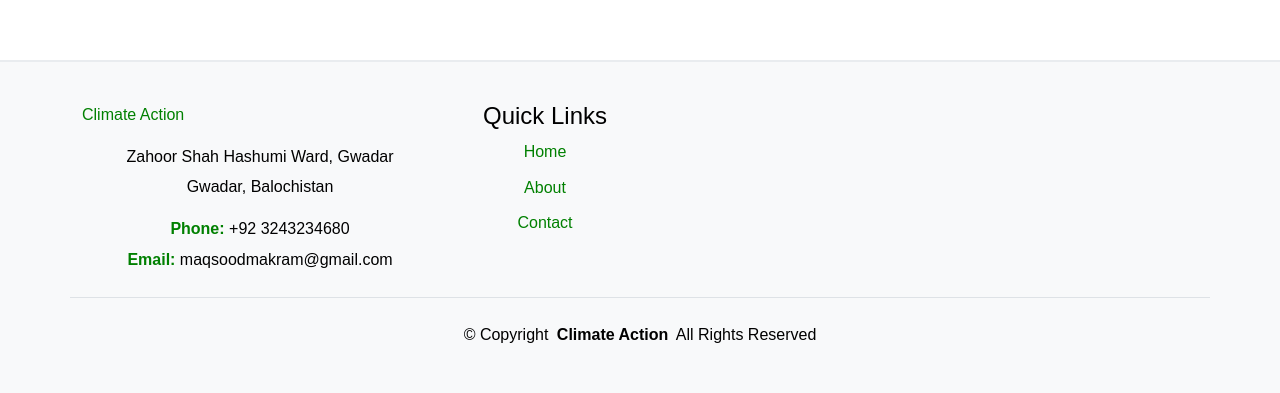
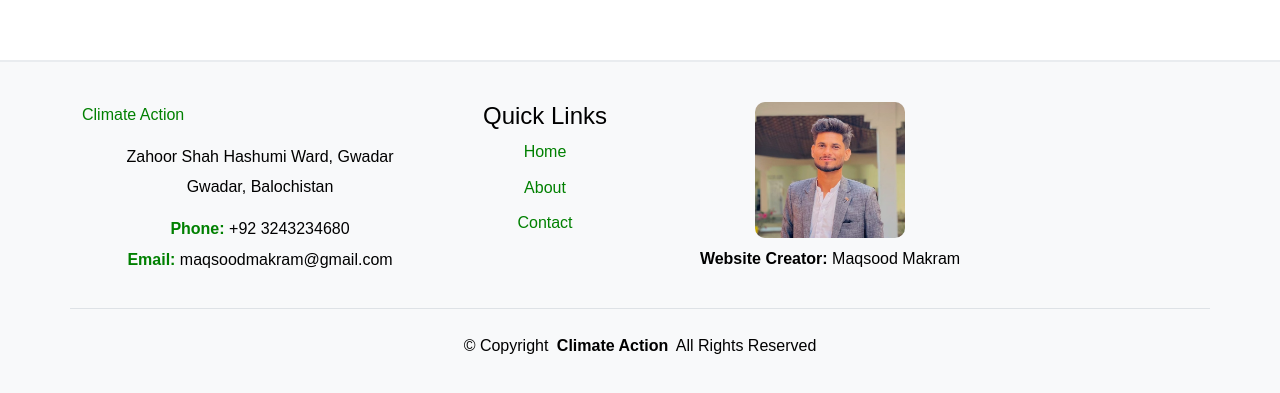
Before and after one commit to maqsoodakram/climates, a plain HTML site: page index.html in a window 1280 px wide. Shown: the part 2717-3110 px from the top of the page. Drawn offline with nearby package versions, Linux system fonts and the light colour scheme.

Commit message:
added creator pic

```diff
--- a/index.html
+++ b/index.html
@@ -375,6 +375,14 @@
               <li><a href="contact.html">Contact</a></li>
             </ul>
           </div>
+          <div class="col-lg-4 col-md-6 d-flex flex-column align-items-center">
+            <img
+              src="assets/img/user3.jpg"
+              alt="Website Editor"
+              style="width: 150px; border-radius: 10px"
+            />
+            <p class="mt-2"><strong>Website Creator:</strong> Maqsood Makram</p>
+          </div>
         </div>
       </div>
       <div class="container text-center mt-4">
```
